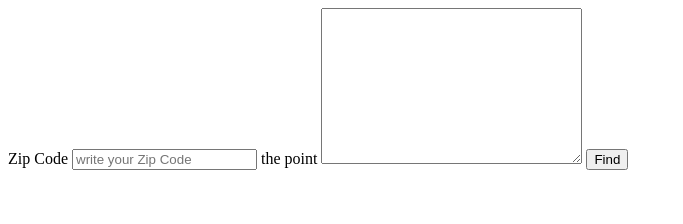
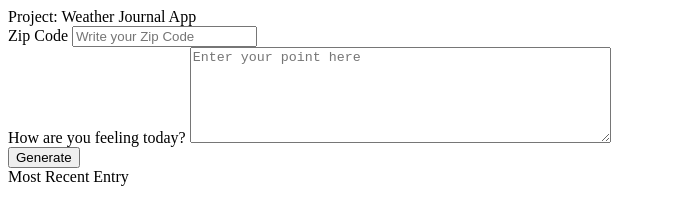
Before and after one commit to zado-os/NanoDegree-Weather-Journal-App, a website: page website/index.html in a window 1280 px wide. Shown: the whole page, without its empty margins (0-683 px from the left). Drawn offline with Linux system fonts and the light colour scheme.

Commit message:
finish html

```diff
--- a/website/index.html
+++ b/website/index.html
@@ -6,21 +6,49 @@
     <title>Project: Weather Journal App</title>
 </head>
 <body>
-    <!-- inputs -->
-    <div class="startup">
-        <label for="zipcode"> Zip Code</label>
-        <input type="text" id="zipcode" placeholder="write your Zip Code">
-        <label for="point">the point</label>
-        <textarea name="point" id="point" cols="30" rows="10"></textarea>
-        <button id="find">Find</button>
-    </div>
-    <!-- end inputs -->
-    <!-- outputs -->
-    <div class="endless">
-        <p id="datetime"></p>
-        <p id="temperature"></p>
-        <p class="point"></p>
-    </div>
-    <!-- end outputs -->
+    <div id="app">
+        <!-- Header -->
+        <div class="header title">
+          Project: Weather Journal App
+        </div>
+
+        <!-- Left Section -->
+        <div class="left-section">
+          <div class="card">
+            <!-- Zip Code Input -->
+            <div class="zip-holder">
+              <label for="zipcode">Zip Code</label>
+              <input type="text" id="zipcode" placeholder="Write your Zip Code">
+            </div>
+
+            <!-- Feeling Input -->
+            <div class="point-holder">
+              <label for="point" class="point-title">How are you feeling today?</label>
+              <textarea class="point-input" id="point" placeholder="Enter your point here" rows="6" cols="50"></textarea>
+            </div>
+          </div>
+
+          <!-- Find Button -->
+          <div class="center">
+            <button id="find" type="submit">Generate</button>
+          </div>
+        </div>
+
+        <!-- Entry Section -->
+        <div class="entry-holder">
+          <div class="card2">
+            <!-- Most Recent Entry Title -->
+            <div class="entry-title">Most Recent Entry</div>
+
+            <!-- Entry Holder -->
+            <div id="entryHolder">
+              <div id="datetime"></div>
+              <div id="temperature"></div>
+              <div id="point"></div>
+            </div>
+          </div>
+        </div>
+      </div>
+
 </body>
 </html>
```
